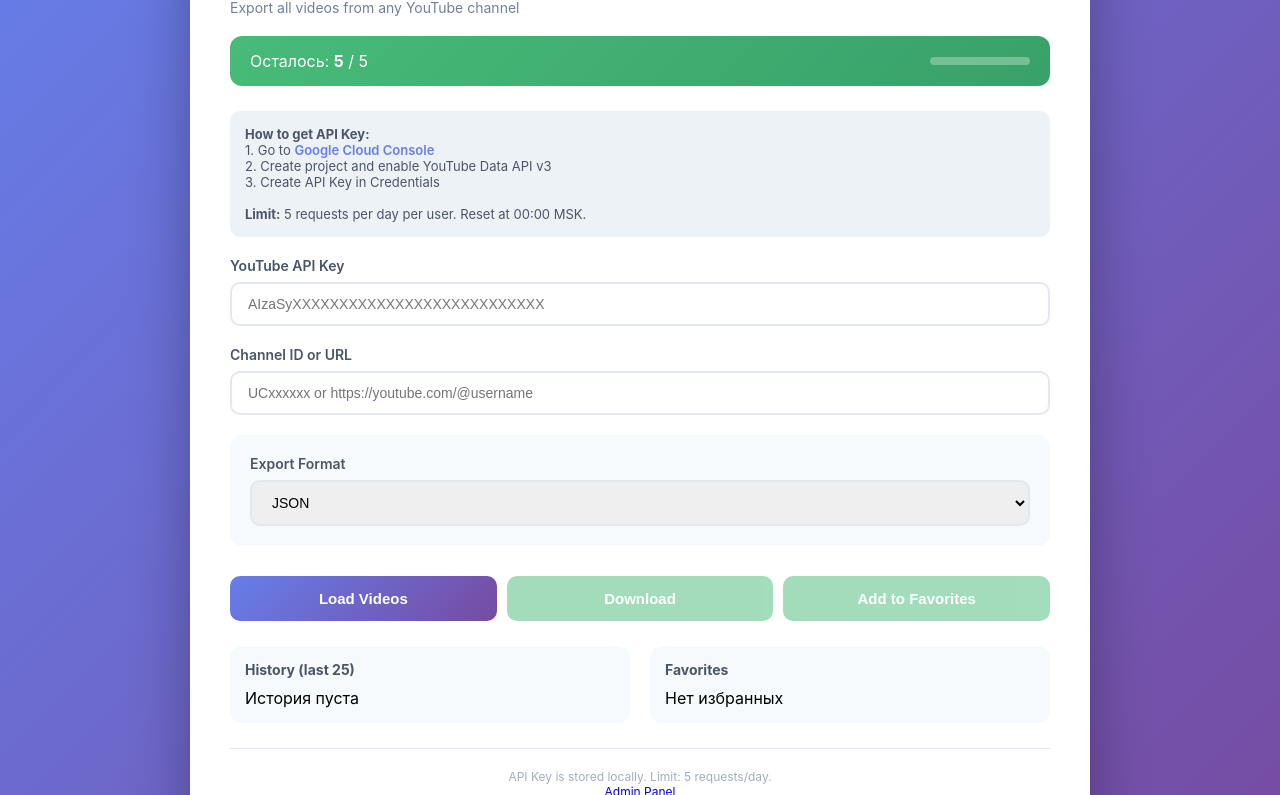
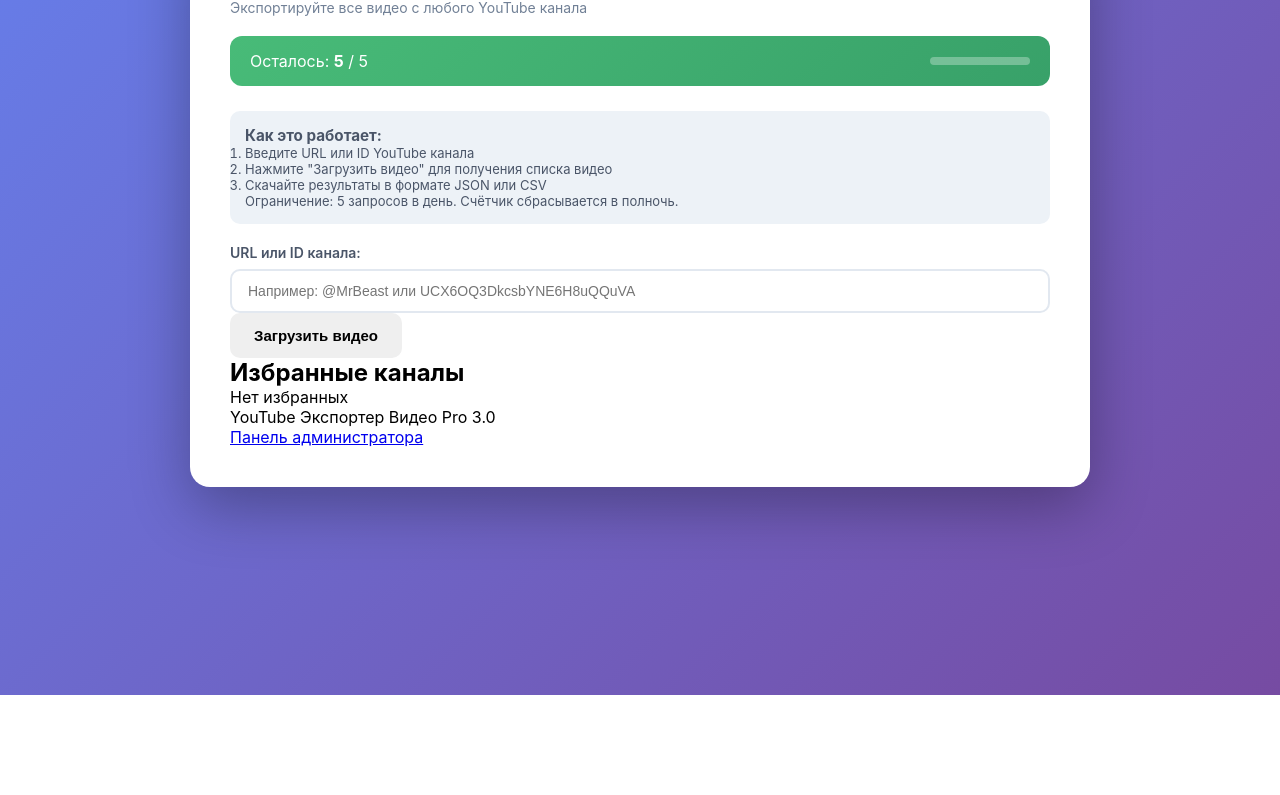
Before and after one commit to djesfin-boop/YouTube-channel, a plain HTML site: page index.html in a window 1280 px wide. Shown: the part 105-900 px from the top of the page. After the commit the page ends 800 px from the top, so only its background shows below. Drawn offline with Linux system fonts and the light colour scheme.

Commit message:
Перевод index.html на русский язык

```diff
--- a/index.html
+++ b/index.html
@@ -3,73 +3,58 @@
 <head>
     <meta charset="UTF-8">
     <meta name="viewport" content="width=device-width, initial-scale=1.0">
-    <title>YouTube Channel Scraper Pro</title>
+    <title>YouTube Экспортер Видео Pro</title>
     <link rel="stylesheet" href="css/style.css">
 </head>
 <body>
     <div class="container">
-        <h1>YouTube Channel Scraper Pro</h1>
-        <p class="subtitle">Export all videos from any YouTube channel</p>
+        <h1>YouTube Экспортер Видео Pro</h1>
+        <p class="subtitle">Экспортируйте все видео с любого YouTube канала</p>
 
         <div class="quota-banner" id="quotaBanner">
-            <div id="quotaDisplay">Loading...</div>
+            <div id="quotaDisplay">Загрузка...</div>
             <div class="quota-bar-container"><div class="quota-bar-fill" id="quotaBar"></div></div>
         </div>
 
         <div class="info-box">
-            <strong>How to get API Key:</strong><br>
-            1. Go to <a href="https://console.cloud.google.com/" target="_blank">Google Cloud Console</a><br>
-            2. Create project and enable YouTube Data API v3<br>
-            3. Create API Key in Credentials<br><br>
-            <strong>Limit:</strong> 5 requests per day per user. Reset at 00:00 MSK.
+            <h3>Как это работает:</h3>
+            <ol>
+                <li>Введите URL или ID YouTube канала</li>
+                <li>Нажмите "Загрузить видео" для получения списка видео</li>
+                <li>Скачайте результаты в формате JSON или CSV</li>
+            </ol>
+            <p class="note">Ограничение: 5 запросов в день. Счётчик сбрасывается в полночь.</p>
         </div>
 
-        <div class="input-group" id="apiKeyGroup">
-            <label>YouTube API Key</label>
-            <input type="password" id="apiKey" placeholder="AIzaSyXXXXXXXXXXXXXXXXXXXXXXXXXXX">
+        <div class="input-section">
+            <label for="channelInput">URL или ID канала:</label>
+            <input type="text" id="channelInput" placeholder="Например: @MrBeast или UCX6OQ3DkcsbYNE6H8uQQuVA">
+            <button id="loadBtn" onclick="loadVideos()">Загрузить видео</button>
         </div>
 
-        <div class="input-group">
-            <label>Channel ID or URL</label>
-            <input type="text" id="channelInput" placeholder="UCxxxxxx or https://youtube.com/@username">
+        <div id="status" class="status"></div>
+
+        <div id="results" class="results-section" style="display:none;">
+            <h2>Результаты <span id="videoCount"></span></h2>
+
+            <div class="export-buttons">
+                <button onclick="downloadJSON()">Скачать JSON</button>
+                <button onclick="downloadCSV()">Скачать CSV</button>
+                <button onclick="addToFavorites()">Добавить в избранное</button>
+            </div>
+
+            <div class="video-list" id="videoList"></div>
         </div>
 
-        <div class="settings-section">
-            <div class="settings-row">
-                <div class="input-group">
-                    <label>Export Format</label>
-                    <select id="exportFormat">
-                        <option value="json">JSON</option>
-                        <option value="csv">CSV</option>
-                    </select>
-                </div>
-            </div>
+        <div class="favorites-section" id="favoritesSection">
+            <h2>Избранные каналы</h2>
+            <div id="favoritesList"></div>
         </div>
 
-        <div class="button-group">
-            <button class="btn-primary" id="loadBtn">Load Videos</button>
-            <button class="btn-secondary" id="downloadBtn" disabled>Download</button>
-            <button class="btn-secondary" id="addFavoriteBtn" disabled>Add to Favorites</button>
-        </div>
-
-        <div id="status"></div>
-        <div class="video-list" id="videoList"></div>
-
-        <div class="sidebar">
-            <div class="panel">
-                <h3>History (last 25)</h3>
-                <div id="historyList"></div>
-            </div>
-            <div class="panel">
-                <h3>Favorites</h3>
-                <div id="favoritesList"></div>
-            </div>
-        </div>
-
-        <div class="footer">
-            API Key is stored locally. Limit: 5 requests/day.<br>
-            <a href="admin.html">Admin Panel</a>
-        </div>
+        <footer>
+            <p>YouTube Экспортер Видео Pro 3.0</p>
+            <a href="admin.html">Панель администратора</a>
+        </footer>
     </div>
 
     <script src="js/storage.js"></script>
```
